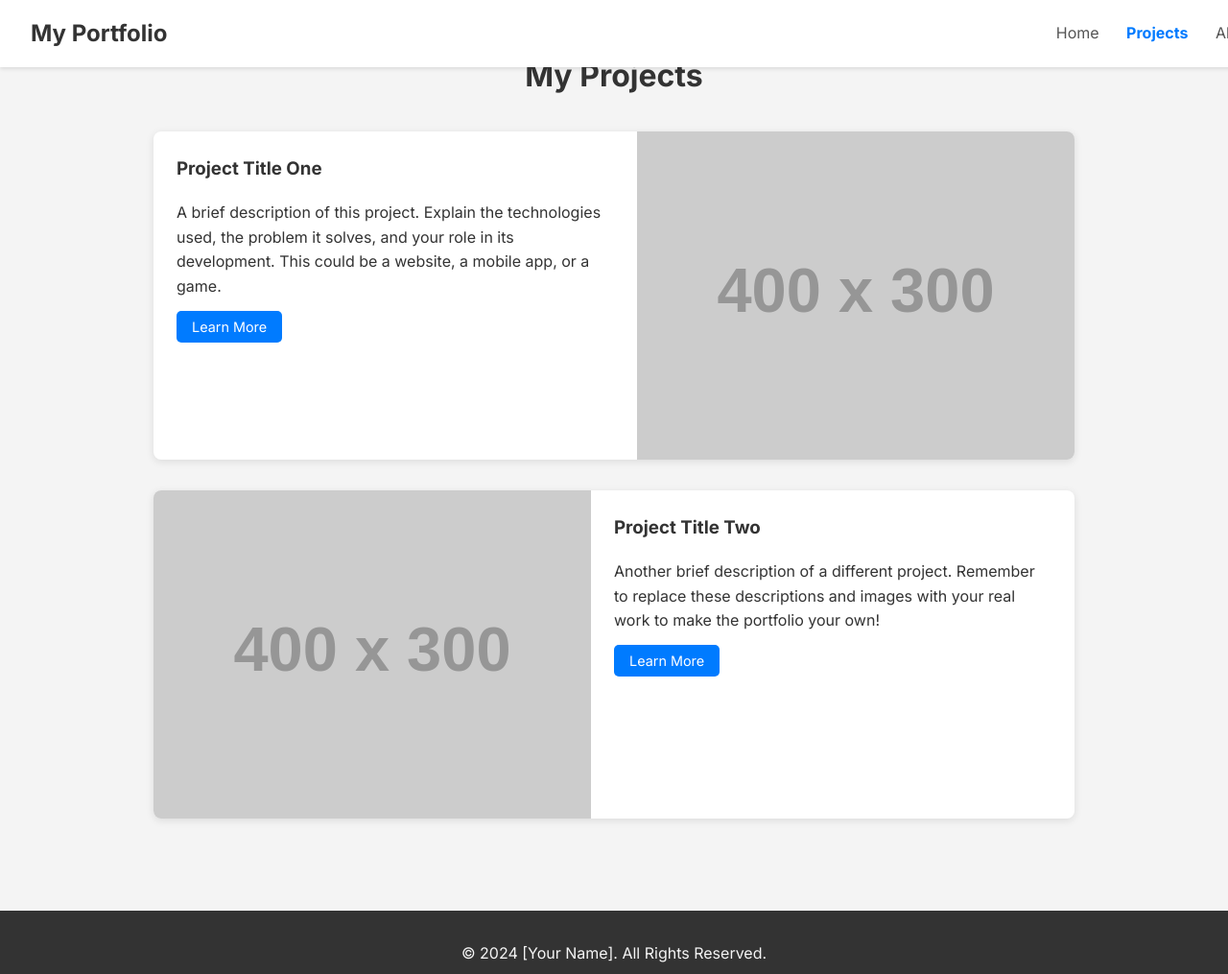
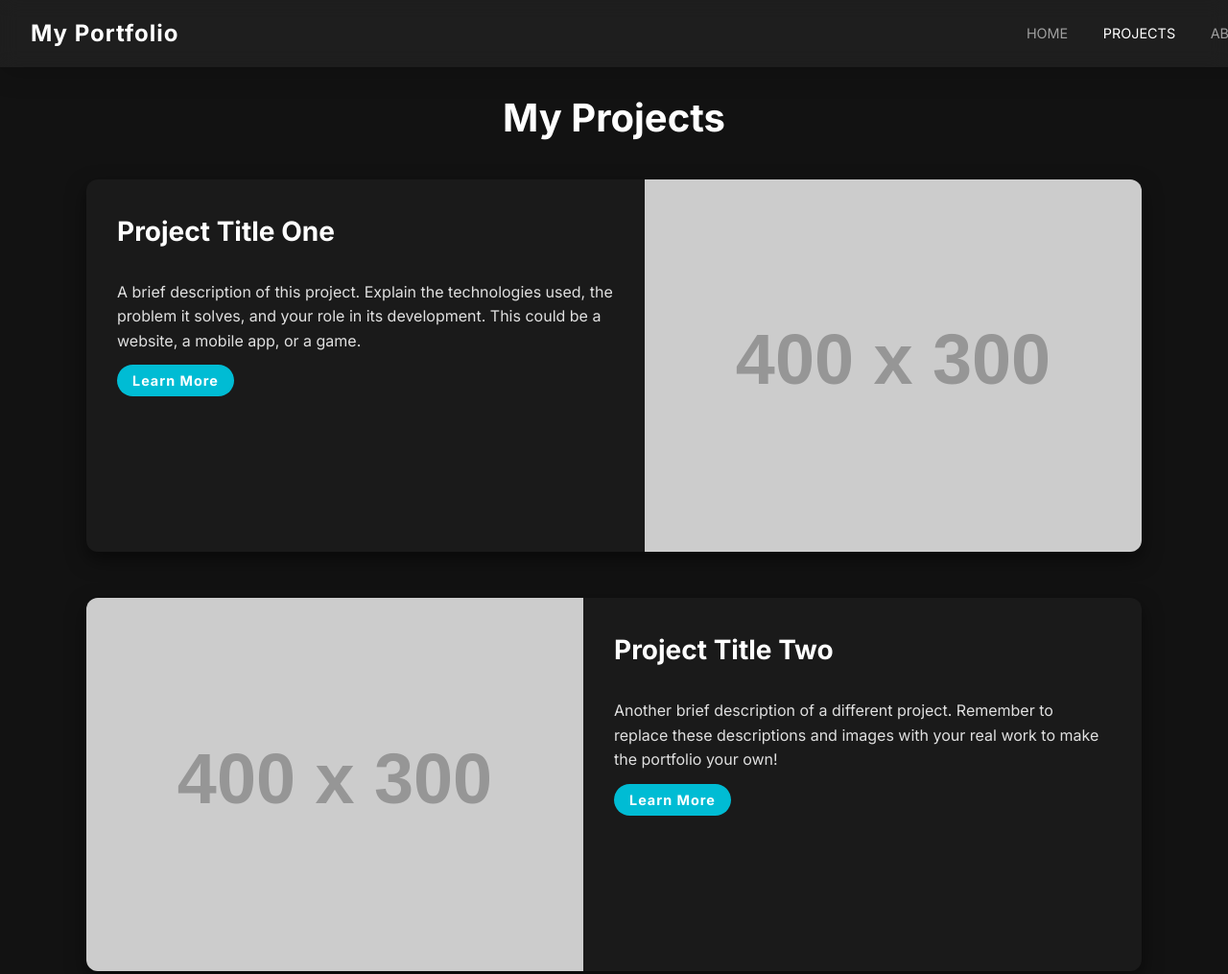
Before and after one commit to akashdobriyal/AkashDobriyal.github.io, a plain HTML site: page projects.html in a window 1280 px wide. Shown: the top 1015 px of the page at 96% size. Drawn offline with Linux system fonts and the light colour scheme; placeholder pictures from the web are drawn by us.

Commit message:
Update style.css

```diff
--- a/style.css
+++ b/style.css
@@ -2,14 +2,15 @@ body {
     font-family: 'Inter', sans-serif;
     margin: 0;
     padding: 0;
-    background-color: #f4f4f4;
-    color: #333;
+    background-color: #121212; /* Dark background */
+    color: #e0e0e0; /* Light text for contrast */
     line-height: 1.6;
 }
 
 header {
-    background-color: #fff;
-    box-shadow: 0 2px 4px rgba(0,0,0,0.1);
+    background-color: rgba(255, 255, 255, 0.05);
+    backdrop-filter: blur(10px); /* Frosted glass effect */
+    box-shadow: 0 4px 30px rgba(0, 0, 0, 0.2);
     display: flex;
     justify-content: space-between;
     align-items: center;
@@ -24,76 +25,89 @@ header {
 header .logo {
     font-weight: 700;
     font-size: 1.5rem;
+    color: #fff;
+    letter-spacing: 1px;
 }
 
 nav a {
-    color: #555;
+    color: #a0a0a0;
     text-decoration: none;
-    margin-left: 1.5rem;
-    font-weight: 400;
-    transition: color 0.3s ease;
+    margin-left: 2rem;
+    font-weight: 500;
+    transition: color 0.3s ease, transform 0.3s ease;
+    text-transform: uppercase;
+    font-size: 0.9rem;
 }
 
 nav a.active {
-    font-weight: 700;
-    color: #007bff;
+    color: #fff;
+    transform: translateY(-2px);
 }
 
 nav a:hover {
-    color: #007bff;
+    color: #00bcd4; /* A vibrant, modern accent color */
+    transform: translateY(-2px);
 }
 
 main {
-    padding-top: 6rem; /* Space for the fixed header */
+    padding-top: 6rem;
 }
 
 .hero {
-    background: linear-gradient(rgba(0,0,0,0.5), rgba(0,0,0,0.5)), url('https://placehold.co/1920x1080/444/fff?text=Your+Hero+Image+Here') no-repeat center center/cover;
+    background: linear-gradient(135deg, #1f1f1f 0%, #0a0a0a 100%);
     color: #fff;
     text-align: center;
-    height: calc(100vh - 6rem); /* Full height minus header */
+    height: calc(100vh - 6rem);
     display: flex;
     align-items: center;
     justify-content: center;
 }
 
 .hero-content h1 {
-    font-size: 3rem;
+    font-size: clamp(2rem, 5vw, 4rem); /* Responsive font size */
     margin-bottom: 0.5rem;
+    letter-spacing: 2px;
 }
 
 .hero-content p {
-    font-size: 1.25rem;
+    font-size: clamp(1rem, 2vw, 1.25rem);
     margin-bottom: 2rem;
+    color: #c0c0c0;
 }
 
 .cta-button {
-    background-color: #007bff;
+    background-color: #00bcd4;
     color: #fff;
-    padding: 0.75rem 1.5rem;
+    padding: 0.8rem 2rem;
     text-decoration: none;
-    border-radius: 5px;
-    transition: background-color 0.3s ease;
+    border-radius: 50px; /* Fully rounded buttons */
+    transition: background-color 0.3s ease, transform 0.3s ease;
+    font-weight: 600;
+    letter-spacing: 1px;
 }
 
 .cta-button:hover {
-    background-color: #0056b3;
+    background-color: #008ba8;
+    transform: translateY(-2px);
 }
 
 .cta-button.small {
     padding: 0.5rem 1rem;
     font-size: 0.9rem;
+    border-radius: 20px;
 }
 
 .about-section, .projects-section {
-    max-width: 960px;
+    max-width: 1100px;
     margin: 0 auto;
-    padding: 2rem;
+    padding: 4rem 2rem;
 }
 
 .about-section h1, .projects-section h1 {
     text-align: center;
     margin-bottom: 2rem;
+    font-size: 2.5rem;
+    color: #fff;
 }
 
 .skills-list {
@@ -103,27 +117,33 @@ main {
     flex-wrap: wrap;
     justify-content: center;
     gap: 1rem;
+    margin-top: 2rem;
 }
 
 .skills-list li {
-    background-color: #e2e2e2;
-    padding: 0.5rem 1rem;
-    border-radius: 20px;
-    font-size: 0.9rem;
+    background-color: rgba(255, 255, 255, 0.1);
+    backdrop-filter: blur(5px);
+    padding: 0.75rem 1.5rem;
+    border-radius: 25px;
+    font-size: 1rem;
+    font-weight: 500;
+    color: #fff;
 }
 
 .project-card {
-    background-color: #fff;
-    border-radius: 8px;
-    box-shadow: 0 2px 8px rgba(0,0,0,0.1);
+    background-color: #1a1a1a;
+    border-radius: 12px;
+    box-shadow: 0 8px 20px rgba(0,0,0,0.5);
     display: flex;
     flex-direction: column;
-    margin-bottom: 2rem;
+    margin-bottom: 3rem;
     overflow: hidden;
+    transition: transform 0.3s ease, box-shadow 0.3s ease;
 }
 
-.project-card:nth-child(even) {
-    flex-direction: column; /* Or you can reverse the order for a different layout on desktop */
+.project-card:hover {
+    transform: translateY(-5px);
+    box-shadow: 0 12px 25px rgba(0,0,0,0.7);
 }
 
 .project-image img {
@@ -133,22 +153,24 @@ main {
 }
 
 .project-details {
-    padding: 1.5rem;
+    padding: 2rem;
 }
 
 .project-details h3 {
     margin-top: 0;
+    color: #fff;
+    font-size: 1.75rem;
 }
 
 footer {
     text-align: center;
-    padding: 1rem;
-    background-color: #333;
-    color: #f4f4f4;
-    margin-top: 2rem;
+    padding: 1.5rem;
+    background-color: #0a0a0a;
+    color: #606060;
+    margin-top: 4rem;
+    font-size: 0.8rem;
 }
 
-/* Responsive adjustments */
 @media (min-width: 768px) {
     .project-card {
         flex-direction: row;
```
